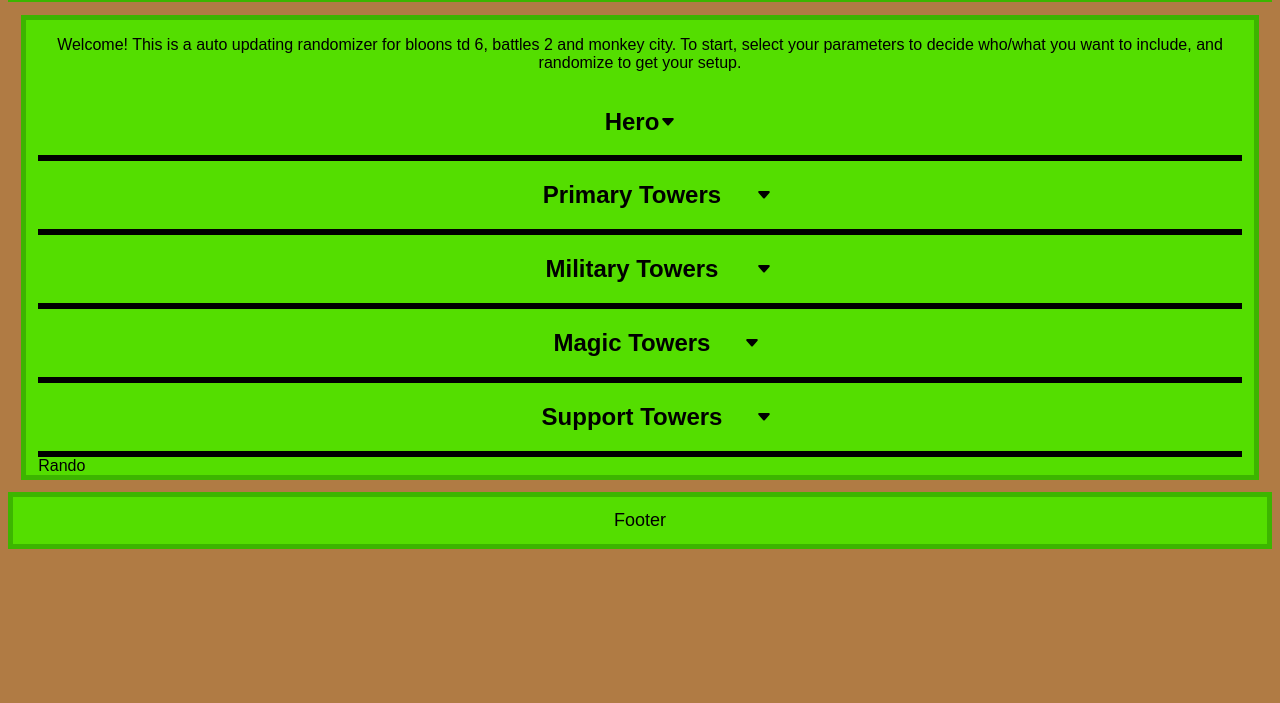
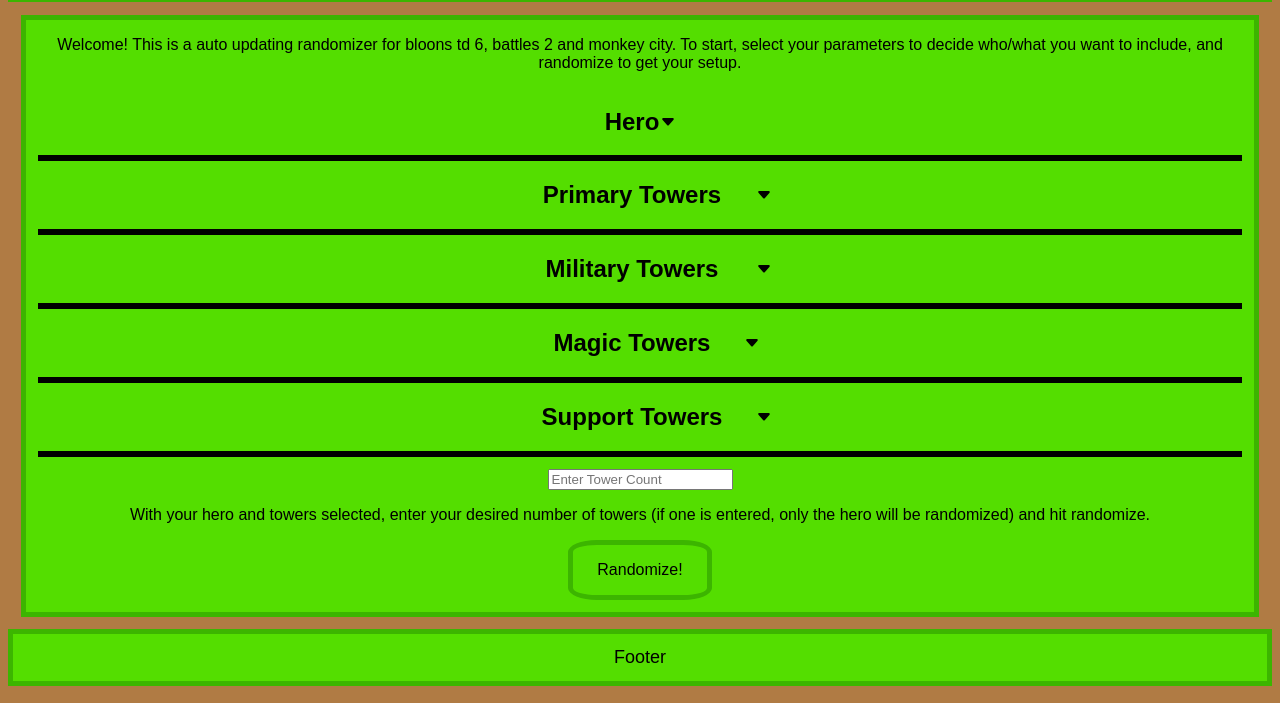
Before and after one commit to ClevelandIII/Bloons-Randomizer, a website: page index.html in a window 1280 px wide. Shown: the part 97-800 px from the top of the page. Drawn offline with Linux system fonts and the light colour scheme.

Commit message:
added submit text

```diff
--- a/bloonsRNG.js
+++ b/bloonsRNG.js
@@ -74,6 +74,10 @@
     }
 }
 
+function submitData() {
+
+}
+
 //Arrays
 // let heroArray = ['Quincy', 'Gwendolin', 'Striker', 'Obyn', 'Geraldo', 'Churchill', 'Ben', 'Ezilli', 'Fusty', 'Adora', 'Brickell', 'Etienne', 'Sauda', 'PSI']
 // let primaryArray = ['Dart', 'Boomerang', 'Bomb', 'Tack', 'Ice', 'Glue']
--- a/index.html
+++ b/index.html
@@ -176,7 +176,12 @@
                         alt="BeastHandler"></button>
             </div>
         </section>
-        <div>Rando</div>
+        <div id="center">
+            <input type="text" id="towers" name="towers" required minlength="1" maxlength="2" placeholder="Enter Tower Count"/>
+            <p>With your hero and towers selected, enter your desired number of towers (if one is entered, only the hero will be randomized) and hit randomize.</p>
+            <button type="button" id="random" onclick="submitData()">
+            <p>Randomize!</p></button>
+        </div>
     </main>
     <footer>
         <div>Footer</div>
--- a/style.css
+++ b/style.css
@@ -126,6 +126,21 @@
     all: unset;
 }
 
+#random{
+    all: unset;
+    border: 5px solid rgb(var(--dark-green), 1);
+    background-color: rgb(var(--green), 1);
+    border-radius: 20%;
+    padding-left: 2%;
+    padding-right: 2%;
+    margin-bottom: 1%;
+}
+
+#center{
+    text-align: center;
+    margin-top: 1%;
+}
+
 /* Footer */
 footer {
     border: solid rgb(var(--dark-green), 1) 5px;
```
